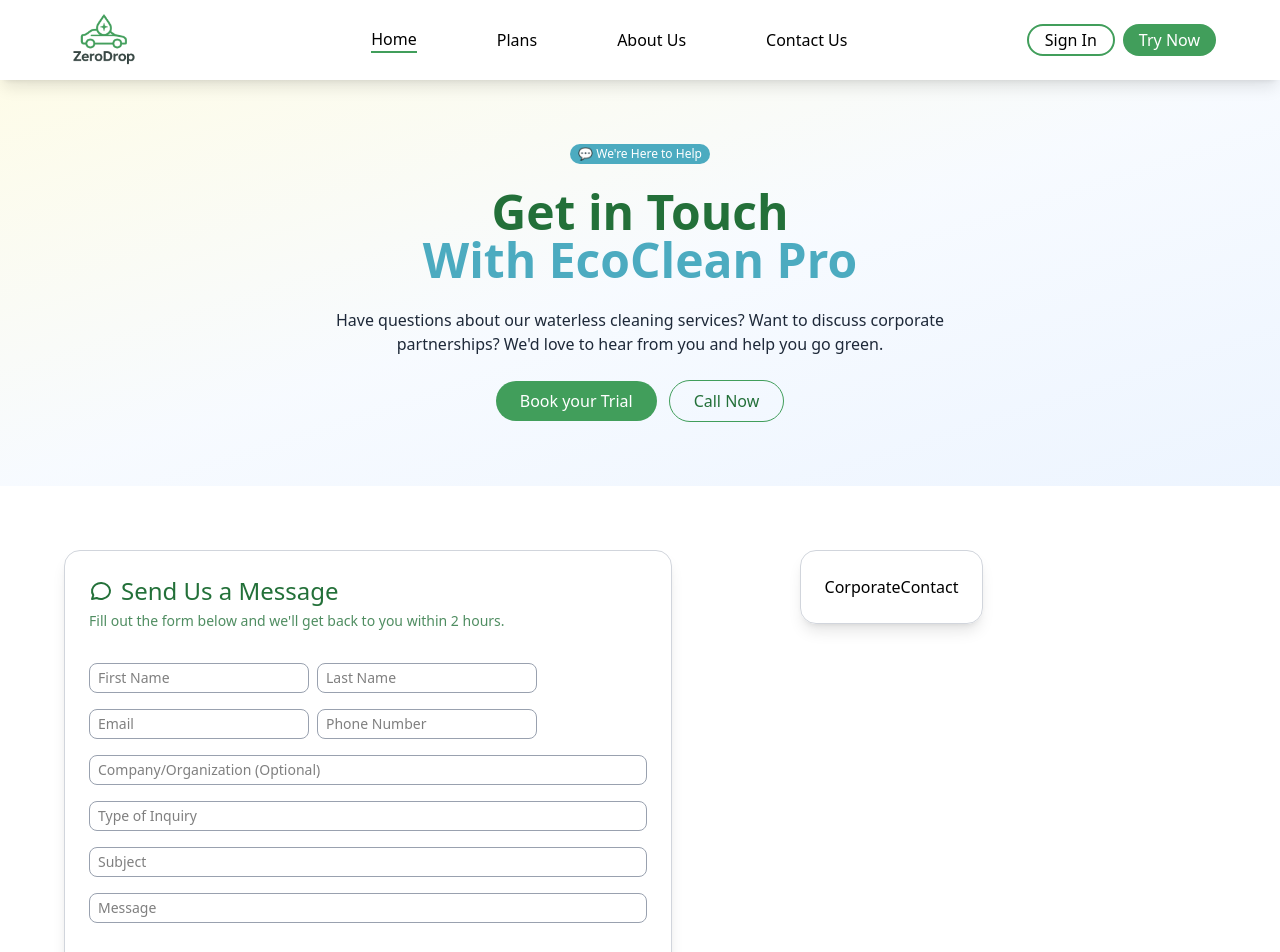
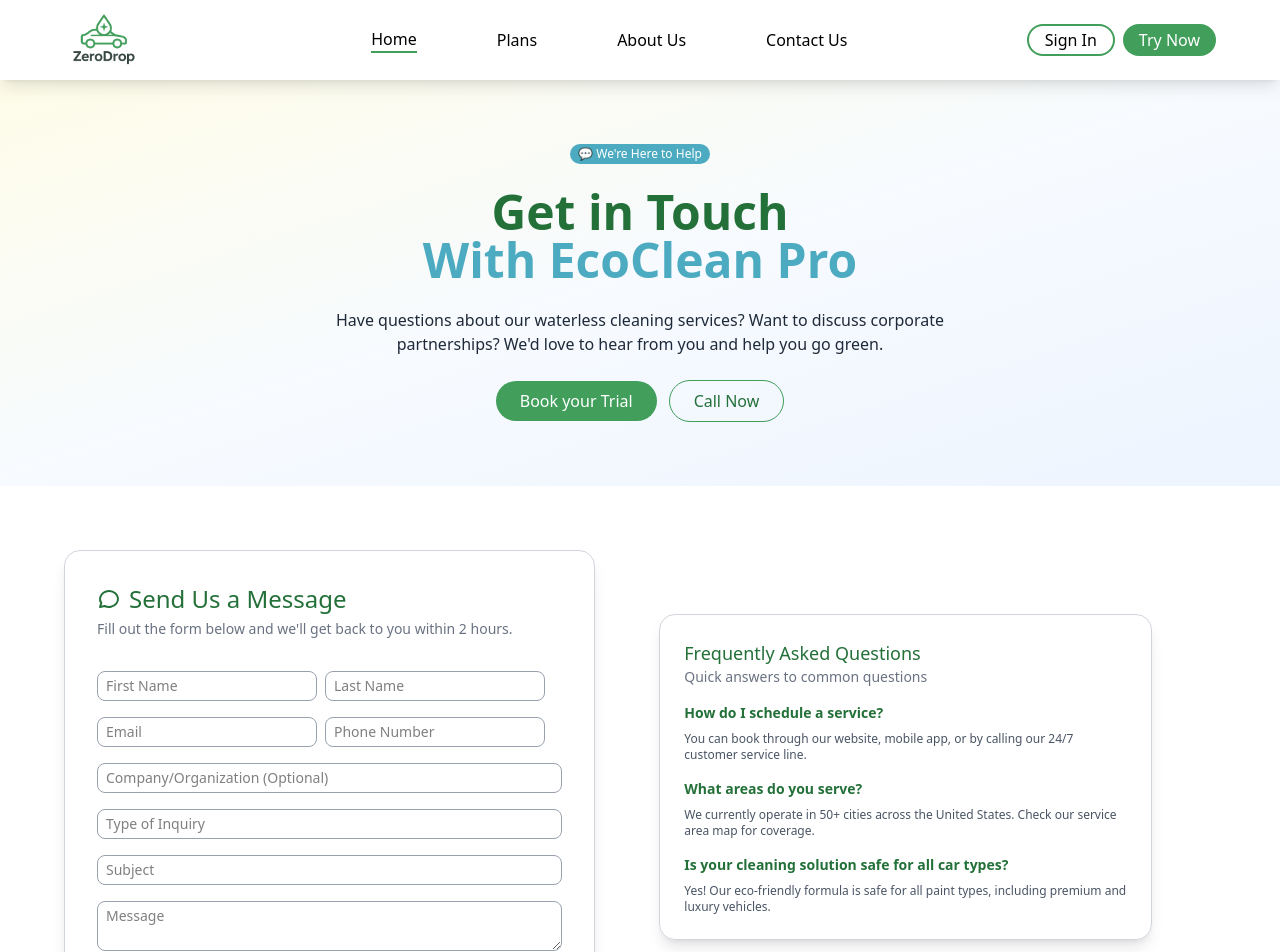
Before and after one commit to Sachin2634/zerodrop-web, a Next.js app: page /contactus in a window 1280 px wide. Shown: the top 952 px of the page. Built offline with nearby package versions, Linux system fonts and the light colour scheme.

Commit message:
feat: faq-contact done

```diff
--- a/src/app/contactus/components/FAQ.tsx
+++ b/src/app/contactus/components/FAQ.tsx
@@ -18,14 +18,26 @@
     },
 ]
 
-const FAQ = (field: string) => {
+interface FAQProps {
+  field: string;
+}
+
+const FAQ = ({ field }: FAQProps) => {
   return (
     <div className='rounded-2xl border border-gray-300 shadow-lg p-6 m-16'>
-      <div>Frequently Asked Questions</div>
-      <div>Quick answers to common questions</div>
-      {/* { QuesAnsFAQ.map((string, idx) => {
-
-      })} */}
+      <div className='text-[#237039] text-lg'>Frequently Asked Questions</div>
+      <div className='text-gray-500 text-sm'>Quick answers to common questions</div>
+      { QuesAnsFAQ.map((string, idx) => {
+        if(string.ques_field.toLowerCase() === field.toLowerCase()){
+          return (
+            <div key={idx} className='mt-4 space-y-2'>
+              <div className='text-sm font-semibold text-[#237039]'>{string.question}</div>
+              <div className='text-xs text-gray-600'>{string.answer}</div>
+            </div>
+          )
+        }
+        return null;
+      })}
     </div>
   )
 }
--- a/src/app/contactus/components/MessageForm.tsx
+++ b/src/app/contactus/components/MessageForm.tsx
@@ -4,11 +4,11 @@
 
 const MessageForm = () => {
   return (
-    <div className="rounded-2xl border border-gray-300 shadow-lg p-6 m-16">
+    <div className="rounded-2xl border border-gray-300 shadow-lg p-8">
       <div className="flex gap-2 items-center text-2xl text-[#237039] mb-1">
         <TbMessageCircle /> Send Us a Message
       </div>
-      <div className="text-[#237039]/80 text-sm">
+      <div className="text-gray-500 text-sm">
         Fill out the form below and we'll get back to you within 2 hours.
       </div>
       <div className="flex flex-col gap-4 my-8 w-full">
@@ -23,7 +23,7 @@
         <input type="text" className="border border-gray-400 px-2 py-1 rounded-lg text-sm" placeholder="Company/Organization (Optional)"/>
         <input type="text" className="border border-gray-400 px-2 py-1 rounded-lg text-sm" placeholder="Type of Inquiry"/>
         <input type="text" className="border border-gray-400 px-2 py-1 rounded-lg text-sm" placeholder="Subject"/>
-        <input type="textarea" className="border border-gray-400 px-2 py-1 rounded-lg text-sm" placeholder="Message"/>
+        <textarea className="border border-gray-400 px-2 py-1 rounded-lg text-sm" placeholder="Message"/>
       </div>
       <button className="w-full mt-2 mb-4">
         <div className="flex w-full justify-center items-center bg-[#419E5B] text-white text-xs px-4 py-3 rounded-lg">
--- a/src/app/contactus/page.tsx
+++ b/src/app/contactus/page.tsx
@@ -8,10 +8,10 @@
   return (
     <div>
       <ContactHeader />
-      <div className='flex'>
+      <div className='flex m-16'>
         <MessageForm />
         <div>
-          {/* <FAQ field= "contact"/> */}
+          <FAQ field= "contact"/>
           <CorporateContact />
         </div>
       </div>
```
